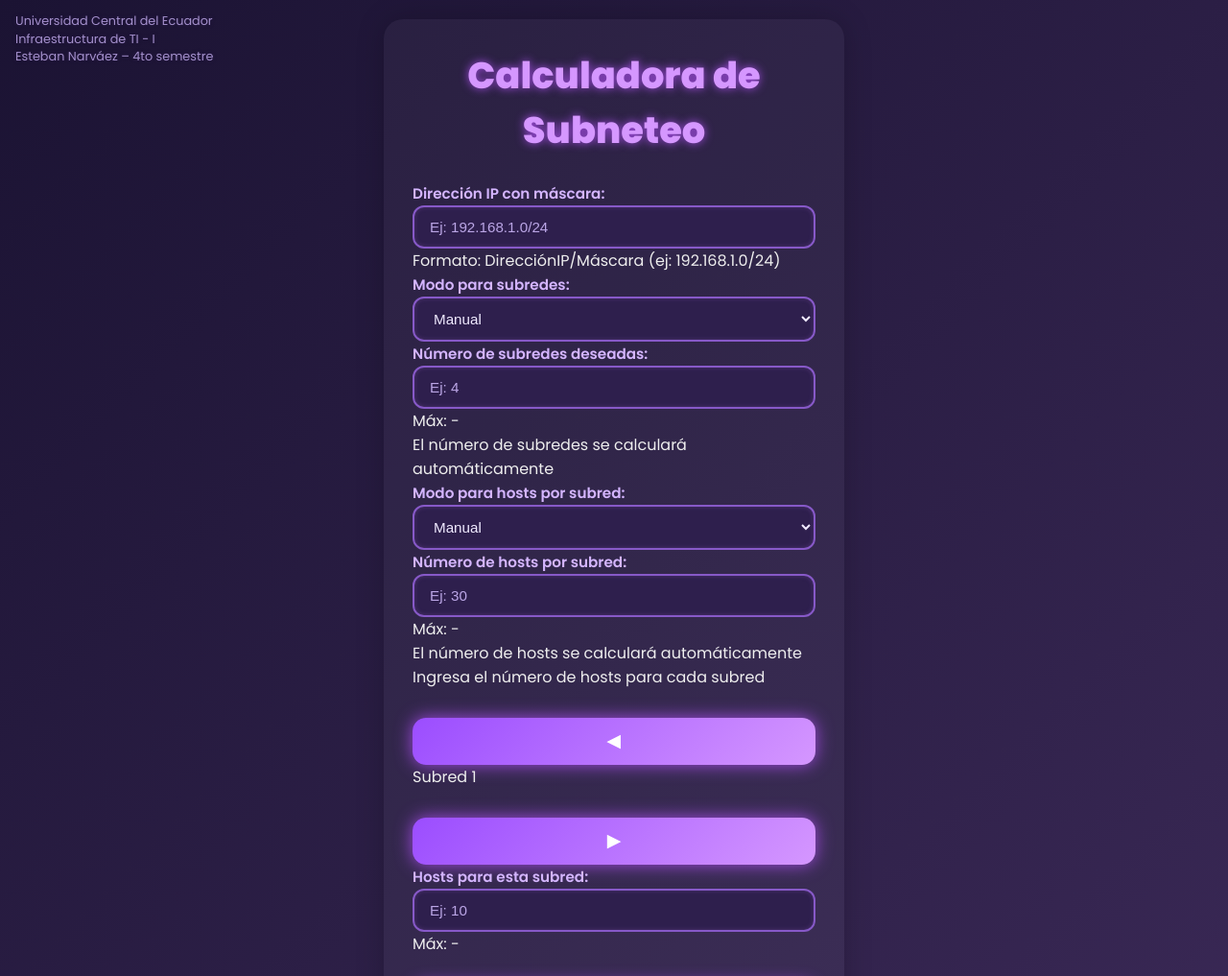
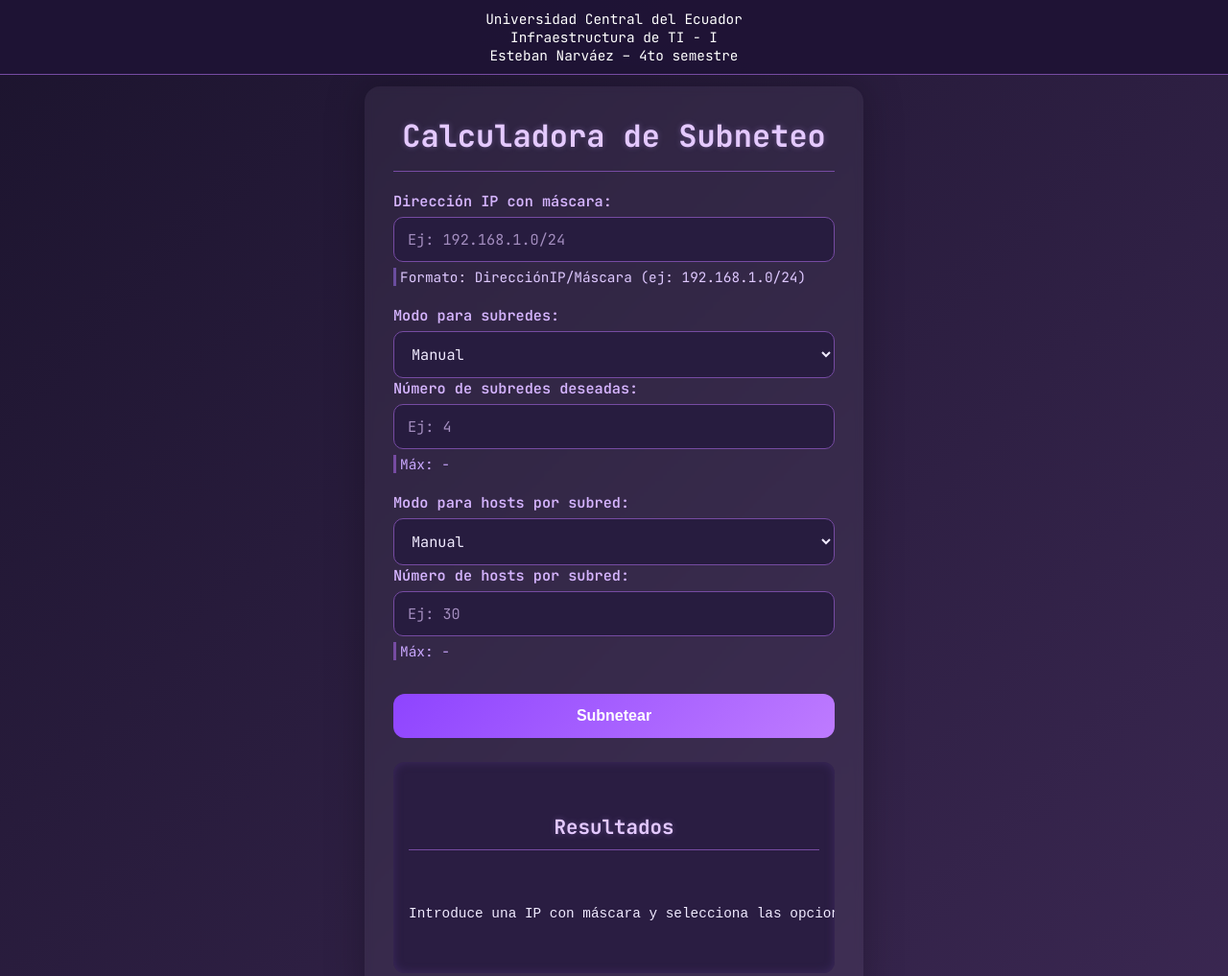
Before and after one commit to estebantkb/Subneteo, a plain HTML site: page index.html in a window 1280 px wide. Shown: the top 1017 px of the page at 96% size. Drawn offline with Linux system fonts and the light colour scheme.

Commit message:
Update 1 style.css

```diff
--- a/style.css
+++ b/style.css
@@ -1,7 +1,6 @@
-/* Importar fuente moderna */
-@import url('https://fonts.googleapis.com/css2?family=Poppins:wght@400;600;800&display=swap');
+/* ---- RESET Y FUENTE ---- */
+@import url('https://fonts.googleapis.com/css2?family=JetBrains+Mono:wght@400;600;700&display=swap');
 
-/* Reset básico */
 * {
   box-sizing: border-box;
   margin: 0;
@@ -9,9 +8,9 @@
 }
 
 body {
-  background: linear-gradient(135deg, #1b1333, #3c2a58);
-  color: #eee;
-  font-family: 'Poppins', sans-serif;
+  background: linear-gradient(135deg, #1c142e, #3a2751);
+  color: #f0eaff;
+  font-family: 'JetBrains Mono', monospace;
   padding: 20px;
   min-height: 100vh;
   display: flex;
@@ -19,171 +18,225 @@ body {
   align-items: flex-start;
 }
 
-.contenedor {
-  display: flex;
-  flex-direction: column;
+/* ---- ENCABEZADO ---- */
+.encabezado-fijo {
+  position: fixed;
+  top: 0;
+  left: 0;
   width: 100%;
-  max-width: 480px;
-  background: rgba(255, 255, 255, 0.04);
-  border-radius: 20px;
-  padding: 30px;
-  box-shadow: 0 0 30px rgba(0, 0, 0, 0.2);
+  background: rgba(31, 19, 53, 0.95);
+  color: white;
+  padding: 10px 20px;
+  z-index: 1000;
+  text-align: center;
+  font-size: 0.9rem;
+  border-bottom: 1px solid #764ba2;
 }
 
-/* Título */
-h1 {
-  color: #d597ff;
-  font-size: 2.4rem;
-  text-align: center;
-  margin-bottom: 25px;
-  font-weight: 800;
-  text-shadow: 0 0 10px #a14be0;
+/* ---- CONTENEDOR PRINCIPAL ---- */
+.contenedor {
+  width: 100%;
+  max-width: 520px;
+  background: rgba(255, 255, 255, 0.05);
+  border-radius: 16px;
+  padding: 30px;
+  margin-top: 70px;
+  box-shadow: 0 0 40px rgba(0, 0, 0, 0.25);
+  backdrop-filter: blur(4px);
 }
 
-/* Etiquetas */
+/* ---- TÍTULOS ---- */
+h1, h3 {
+  text-align: center;
+  font-weight: 700;
+  color: #e4c9ff;
+  margin-bottom: 20px;
+  text-shadow: 0 0 6px rgba(200, 160, 255, 0.3);
+}
+
+h1 {
+  font-size: 2rem;
+  border-bottom: 1px solid #764ba2;
+  padding-bottom: 15px;
+}
+
+h3 {
+  font-size: 1.3rem;
+  border-bottom: 1px solid #764ba2;
+  padding-bottom: 10px;
+}
+
+/* ---- FORMULARIO ---- */
+.seccion-config {
+  margin-bottom: 20px;
+}
+
 label {
-  margin-top: 20px;
+  display: block;
   margin-bottom: 6px;
+  color: #d5b4ff;
   font-weight: 600;
-  color: #d4b5ff;
   font-size: 0.95rem;
 }
 
-/* Inputs y selects */
-input,
-select {
+input, select {
   width: 100%;
-  padding: 12px 16px;
+  padding: 12px 14px;
+  border-radius: 10px;
+  border: 1.8px solid #764ba2;
+  background: #271c3f;
+  color: #f0eaff;
+  font-family: 'JetBrains Mono', monospace;
   font-size: 0.95rem;
-  border-radius: 12px;
-  border: 2px solid #8759c8;
-  background: #2e1f4d;
-  color: #f0eaff;
-  font-weight: 500;
-  box-shadow: inset 0 0 5px rgba(150, 100, 200, 0.3);
+  transition: 0.25s ease;
+}
+
+input:focus, select:focus {
+  border-color: #c88dff;
   outline: none;
-  transition: all 0.3s ease;
+  background: #34254e;
 }
 
 input::placeholder {
-  color: #bba6e6;
+  color: #a38dbf;
 }
 
-input:focus,
-select:focus {
-  border-color: #d597ff;
-  box-shadow: 0 0 12px #c88dff;
-  background: #3c2a58;
+/* ---- TEXTOS INFORMATIVOS ---- */
+.texto-info {
+  font-size: 0.9rem;
+  color: #dec8ff;
+  margin-top: 6px;
+  margin-bottom: 12px;
+  padding-left: 4px;
+  border-left: 3px solid #6a4d9e;
 }
 
-/* Botón */
+.texto-max {
+  font-size: 0.9rem;
+  color: #caa8ff;
+  margin-top: 6px;
+  margin-bottom: 12px;
+  padding-left: 4px;
+  border-left: 3px solid #764ba2;
+}
+
+/* ---- BOTÓN ---- */
 button {
   width: 100%;
-  margin-top: 30px;
   padding: 14px;
-  font-size: 1.1rem;
+  background: linear-gradient(135deg, #8e44ff, #be7bff);
+  border: none;
+  border-radius: 12px;
+  color: #fff;
   font-weight: 600;
-  background: linear-gradient(135deg, #9b4dff, #d597ff);
-  border: none;
-  border-radius: 14px;
-  color: #fff;
+  font-size: 1rem;
+  margin-top: 15px;
+  transition: 0.3s ease;
   cursor: pointer;
-  box-shadow: 0 0 18px #a14be0;
-  transition: all 0.3s ease;
-  letter-spacing: 1px;
 }
 
 button:hover {
-  background: linear-gradient(135deg, #d597ff, #9b4dff);
-  box-shadow: 0 0 25px #d8a8ff;
+  background: linear-gradient(135deg, #be7bff, #8e44ff);
+  transform: translateY(-2px);
+  box-shadow: 0 0 12px rgba(190, 123, 255, 0.7);
 }
 
-/* Info-box */
-.info-box {
-  margin-top: 4px;
-  margin-bottom: 12px;
-  font-size: 0.85rem;
-  font-weight: 500;
-  color: #caa8ff;
+/* ---- RESULTADOS ---- */
+.result {
+  background: #2a1d42;
+  padding: 16px;
+  border-radius: 12px;
+  margin-top: 25px;
+  color: #f0eaff;
+  font-family: 'JetBrains Mono', monospace;
+  font-size: 0.9rem;
+  white-space: pre-wrap;
+  max-height: 350px;
+  overflow-y: auto;
+  box-shadow: inset 0 0 10px #3e2a5f;
 }
 
-/* Resultado */
-.result {
-  margin-top: 25px;
-  background-color: #2d1e4a;
-  padding: 20px;
-  border-radius: 16px;
-  box-shadow: inset 0 0 15px #51396e;
-  font-family: 'Courier New', Courier, monospace;
-  font-size: 0.9rem;
-  color: #e7d7ff;
-  max-height: 350px;
-  overflow-y: auto;
-  white-space: pre-wrap;
+.result::-webkit-scrollbar {
+  width: 6px;
 }
 
-.result h3 {
-  margin-bottom: 10px;
-  color: #f3d6ff;
-}
-
-/* Scroll personalizado */
-.result::-webkit-scrollbar {
-  width: 8px;
-}
 .result::-webkit-scrollbar-thumb {
-  background-color: #a067ff;
+  background-color: #8e44ff;
   border-radius: 10px;
 }
 
-/* Encabezado institucional fijo */
-.encabezado-fijo {
-  position: fixed;
-  top: 12px;
-  left: 16px;
-  font-size: 0.8rem;
-  color: #bca6e7;
-  line-height: 1.3;
-  opacity: 0.85;
-  z-index: 1000;
-  text-shadow: 0 0 4px #2e1f4d;
+/* ---- OCULTO ---- */
+.oculto {
+  display: none;
 }
 
-.encabezado-fijo p {
-  margin: 2px 0;
+/* ---- SPINNER CONTROL ---- */
+#spinnerControl {
+  display: flex;
+  justify-content: center;
+  align-items: center;
+  gap: 14px;
+  margin: 12px 0;
 }
 
-/* Inputs deshabilitados */
-.disabled {
-  background-color: #3a2b5c !important;
-  color: #a993c9 !important;
-  pointer-events: none;
-  box-shadow: none !important;
-  border-color: #6b4f8f !important;
+#spinnerControl button {
+  width: 36px;
+  height: 36px;
+  display: flex;
+  justify-content: center;
+  align-items: center;
+  border-radius: 50%;
+  font-size: 1rem;
+  border: none;
+  background: linear-gradient(135deg, #8e44ff, #be7bff);
+  color: white;
+  box-shadow: 0 0 8px rgba(150, 80, 255, 0.5);
+  transition: transform 0.2s ease;
 }
 
-/* Responsive para móvil */
+#spinnerControl button:hover {
+  transform: scale(1.08);
+}
+
+#spinnerControl button {
+  width: 36px;
+  height: 36px;
+  border-radius: 50%;
+  font-size: 1rem;
+  border: none;
+  background: linear-gradient(135deg, #8e44ff, #be7bff);
+  color: white;
+  box-shadow: 0 0 8px rgba(150, 80, 255, 0.5);
+}
+
+#spinnerControl button:hover {
+  transform: scale(1.08);
+}
+
+#subredActualLabel {
+  font-weight: 600;
+  color: #e4c9ff;
+}
+
+/* ---- RESPONSIVE ---- */
 @media (max-width: 520px) {
   .contenedor {
-    padding: 20px;
+    padding: 24px 20px;
   }
 
   h1 {
-    font-size: 2rem;
+    font-size: 1.7rem;
   }
 
-  input,
-  select,
-  button {
-    font-size: 1rem;
-    padding: 12px;
+  h3 {
+    font-size: 1.15rem;
   }
 
-  .info-box {
-    font-size: 0.8rem;
+  input, select {
+    font-size: 0.9rem;
   }
 
-  .result {
+  .texto-info, .texto-max {
     font-size: 0.85rem;
   }
 }
```
